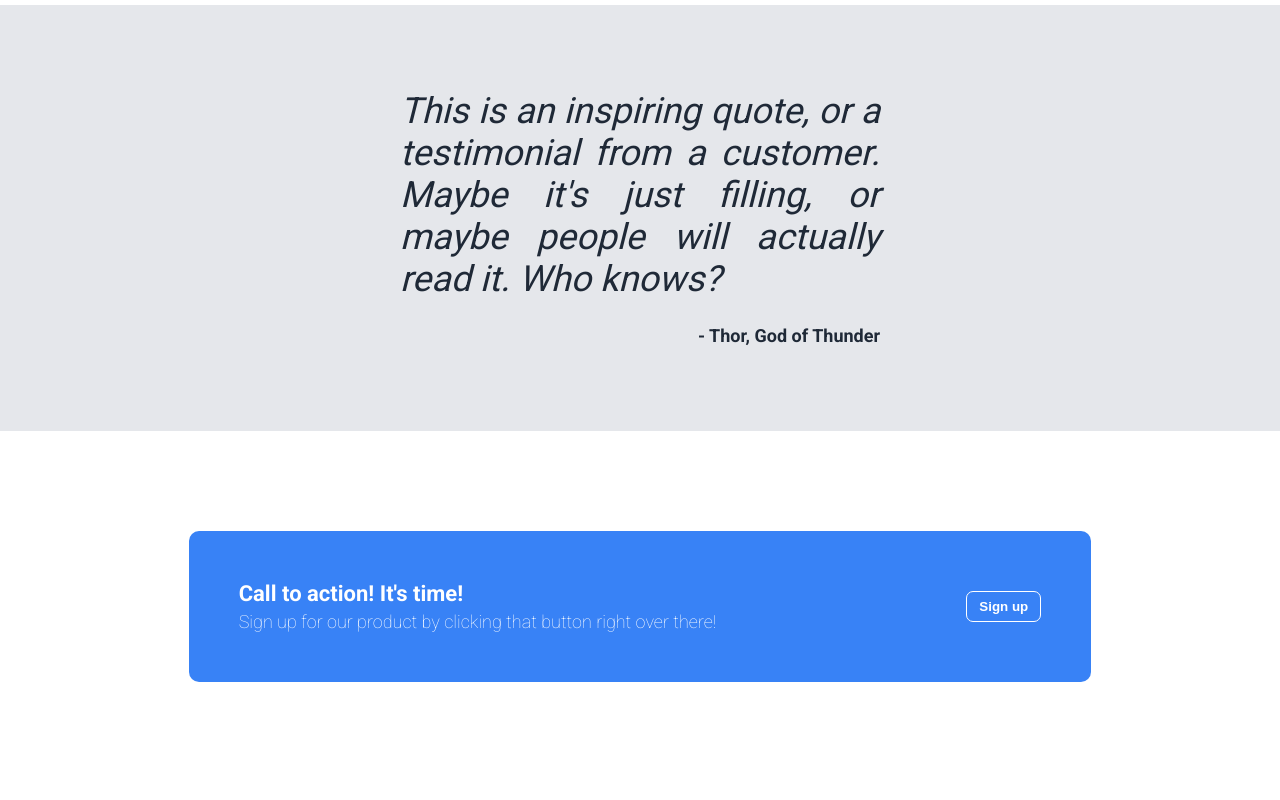
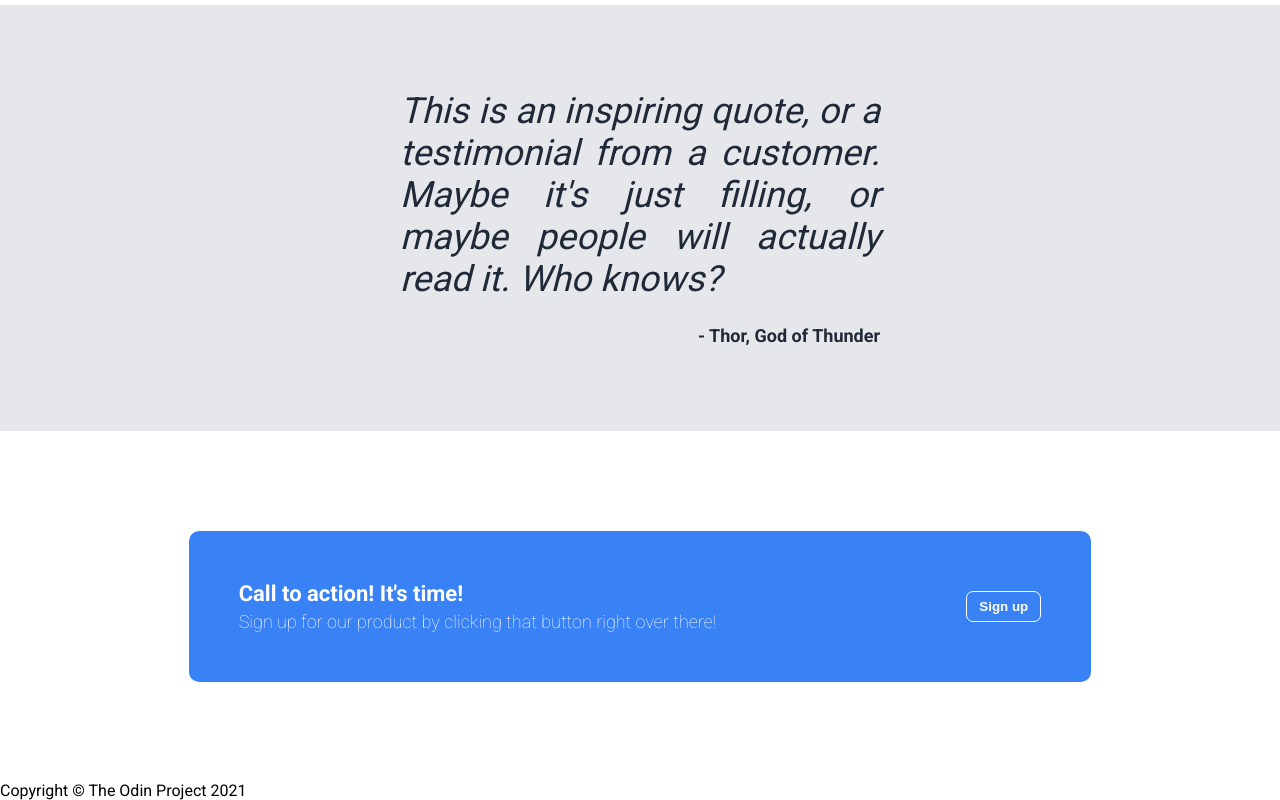
Before and after one commit to alexandre-joliet/odin-landing_page, a plain HTML site: page index.html in a window 1280 px wide. Shown: the part 884-1684 px from the top of the page. Drawn offline with Linux system fonts and the light colour scheme.

Commit message:
Add footer

```diff
--- a/index.html
+++ b/index.html
@@ -68,6 +68,7 @@
             </div>
         </div>
 
+        <div class="footer">Copyright &copy The Odin Project 2021</div>
 
 
 
```
